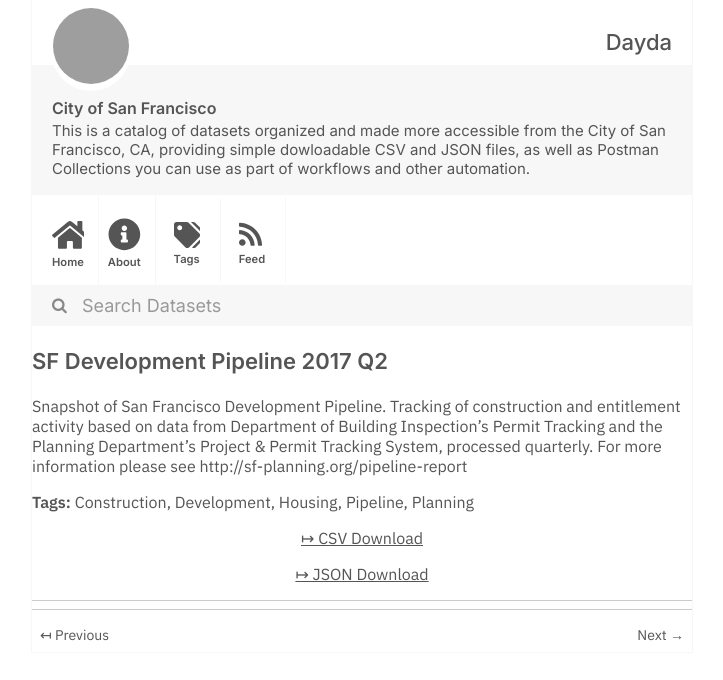
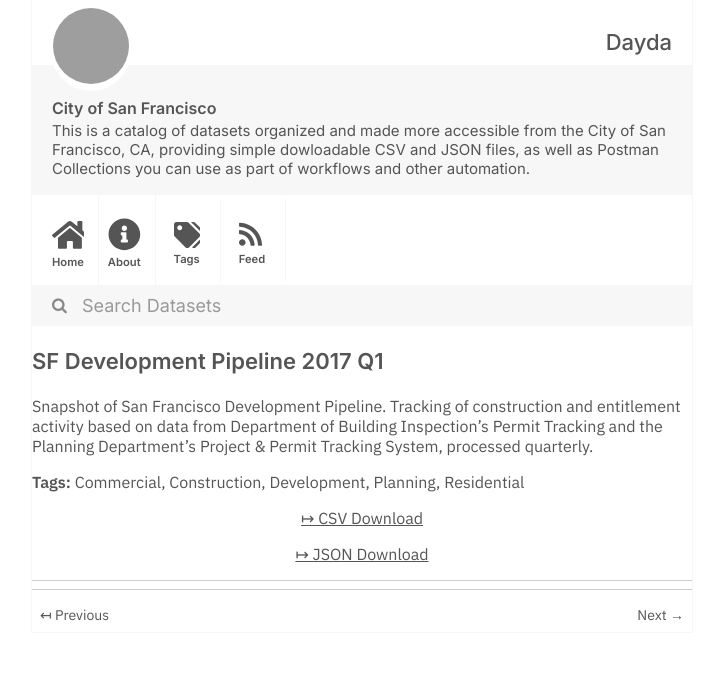
Before and after one commit to dayda-entities/city-of-san-francisco, a Jekyll site: the page built from _posts/2020-11-10-sf-development-pipeline-2017-q.md, in a window 1280 px wide, cut to the strip 0-680 px from the top of the page. Shown: the whole strip, without its empty margins (278-1001 px from the left). Built offline with Jekyll 4.4.1, drawn with Linux system fonts in a browser that asks for light colours; grey boxes are pictures that could not be loaded.

Commit message:
Publish Data

```diff
--- a/_posts/2020-11-10-sf-development-pipeline-2017-q.md
+++ b/_posts/2020-11-10-sf-development-pipeline-2017-q.md
@@ -1,20 +1,20 @@
 ---
-title: SF Development Pipeline 2017 Q2
-created: '2020-11-10T16:56:09.274309'
-modified: '2020-11-10T16:56:09.274322'
+title: SF Development Pipeline 2017 Q1
+created: '2020-11-10T16:56:15.921240'
+modified: '2020-11-10T16:56:15.921250'
 state: active
 type: dataset
 tags:
+  - Commercial
   - Construction
   - Development
-  - Housing
-  - Pipeline
   - Planning
+  - Residential
 groups:
   - Local Government
-csv_url: 'https://data.sfgov.org/api/views/49cy-x5m5/rows.csv?accessType=DOWNLOAD'
-json_url: 'https://data.sfgov.org/api/views/49cy-x5m5/rows.json?accessType=DOWNLOAD'
+csv_url: 'https://data.sfgov.org/api/views/7qzr-p6xn/rows.csv?accessType=DOWNLOAD'
+json_url: 'https://data.sfgov.org/api/views/7qzr-p6xn/rows.json?accessType=DOWNLOAD'
 layout: post
 
 ---
-Snapshot of San Francisco Development Pipeline. Tracking of construction and entitlement activity based on data from Department of Building Inspection's Permit Tracking and the Planning Department's Project & Permit Tracking System, processed quarterly.  For more information please see http://sf-planning.org/pipeline-report
+Snapshot of San Francisco Development Pipeline. Tracking of construction and entitlement activity based on data from Department of Building Inspection's Permit Tracking and the Planning Department's Project & Permit Tracking System, processed quarterly.
```
